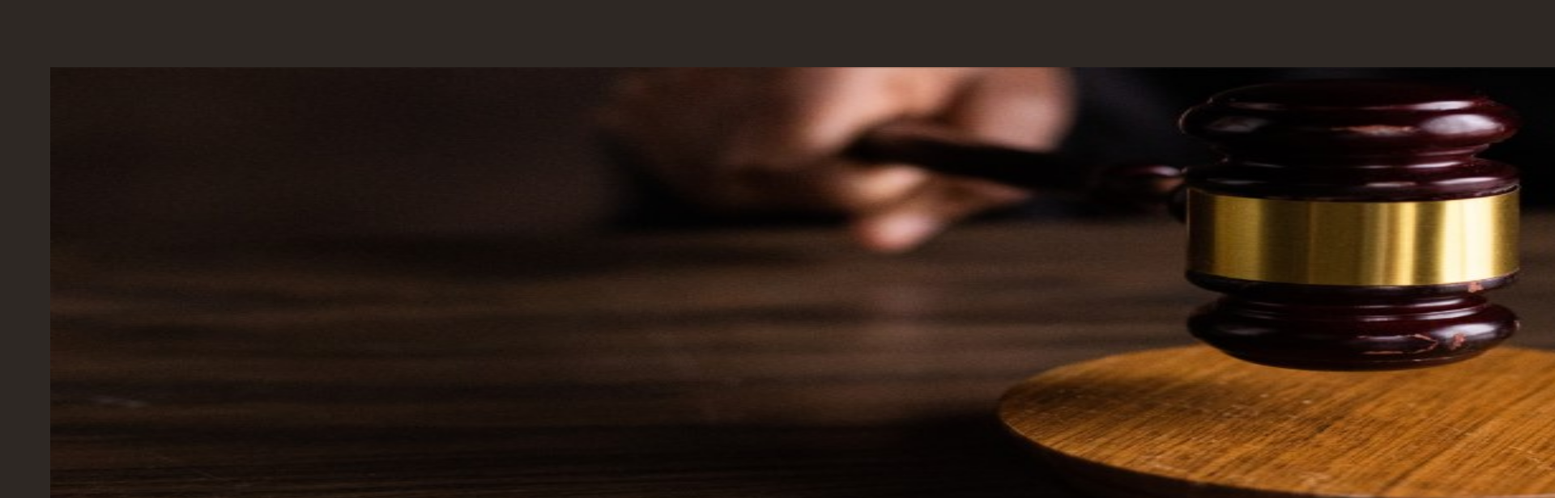
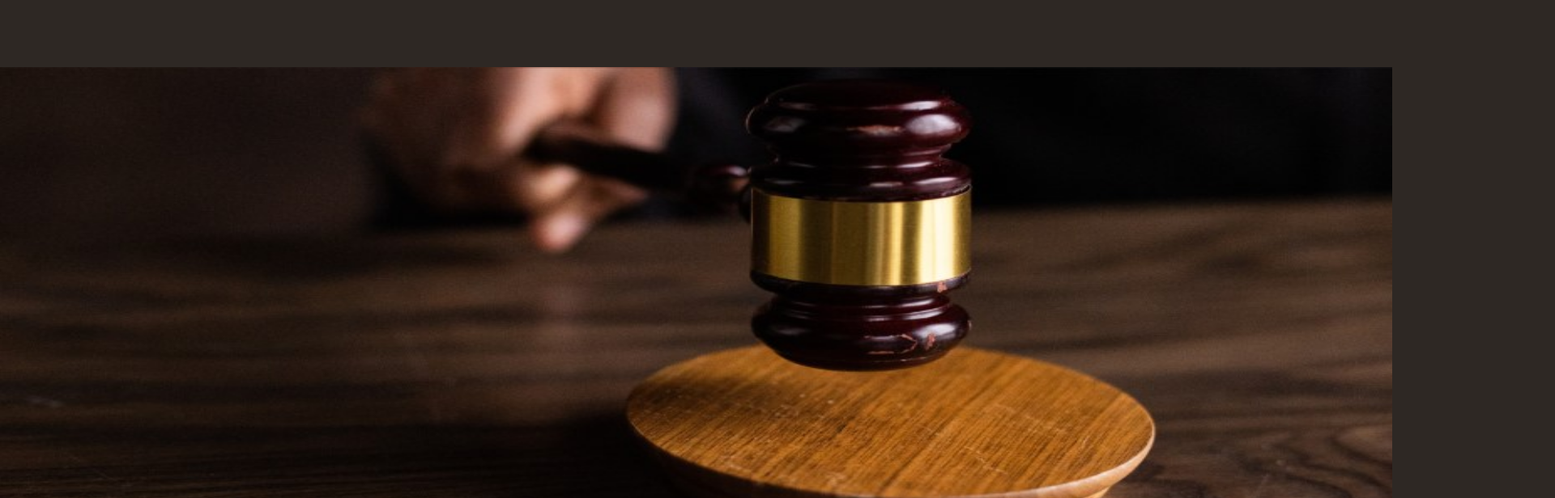
Before and after one commit to shubhlabh123/Project-3-Court-Justice, a plain HTML site: page index.html in a window 1280 px wide. Shown: the part 338-954 px from the top of the page at 81% size, 1920 px wide, since content can reach past the window. Drawn offline with Linux system fonts and the light colour scheme; a web font is replaced by a local one.

Commit message:
Update style.css

```diff
--- a/style.css
+++ b/style.css
@@ -95,8 +95,8 @@ body {
 }
 .body img {
   height: 550px;
-  width: 325vh;
-  margin-left: 0px;
+  width: 215vh;
+  margin-left: -63px;
 }
 .btm-image {
   margin: 32px -37px 24px 1095px;
```
